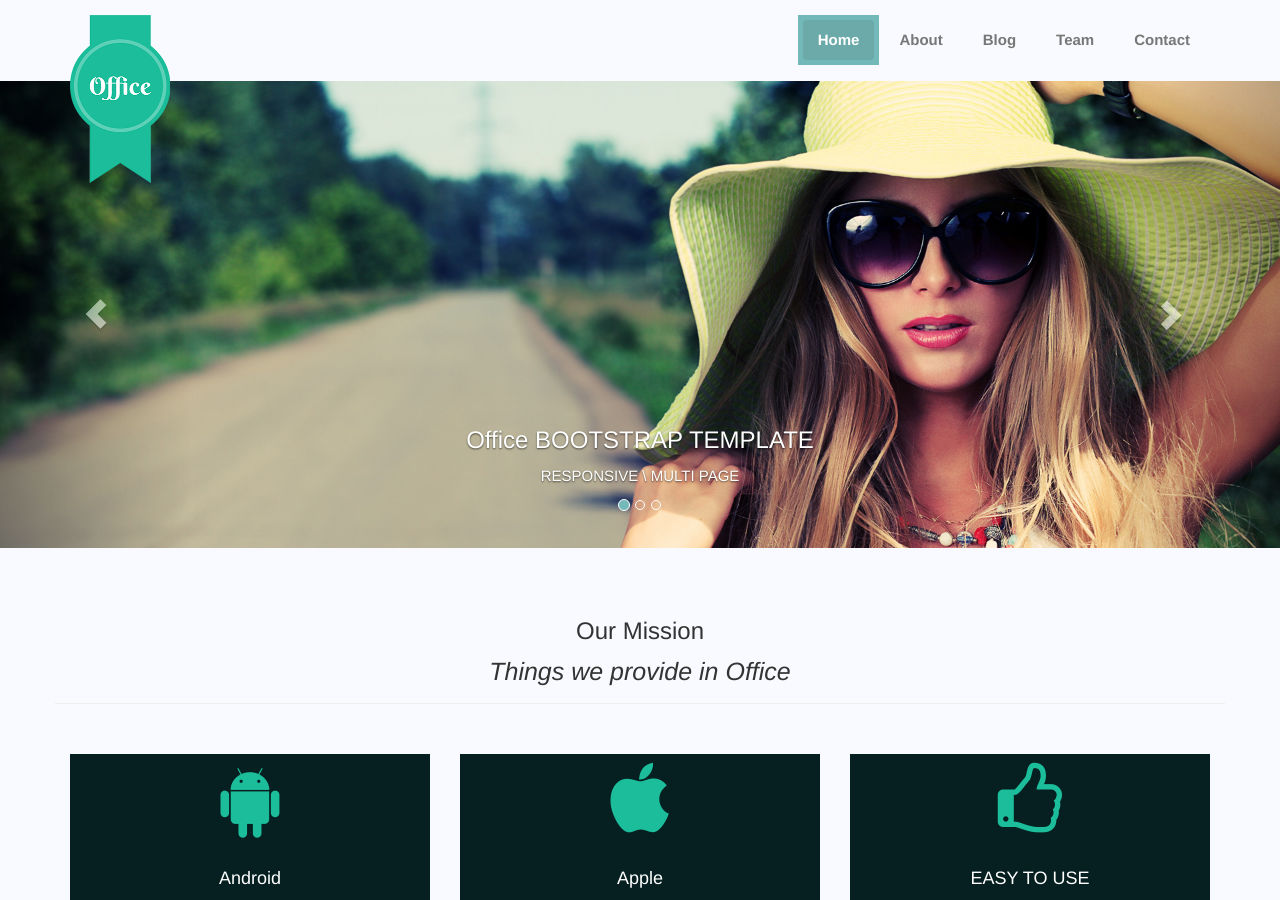
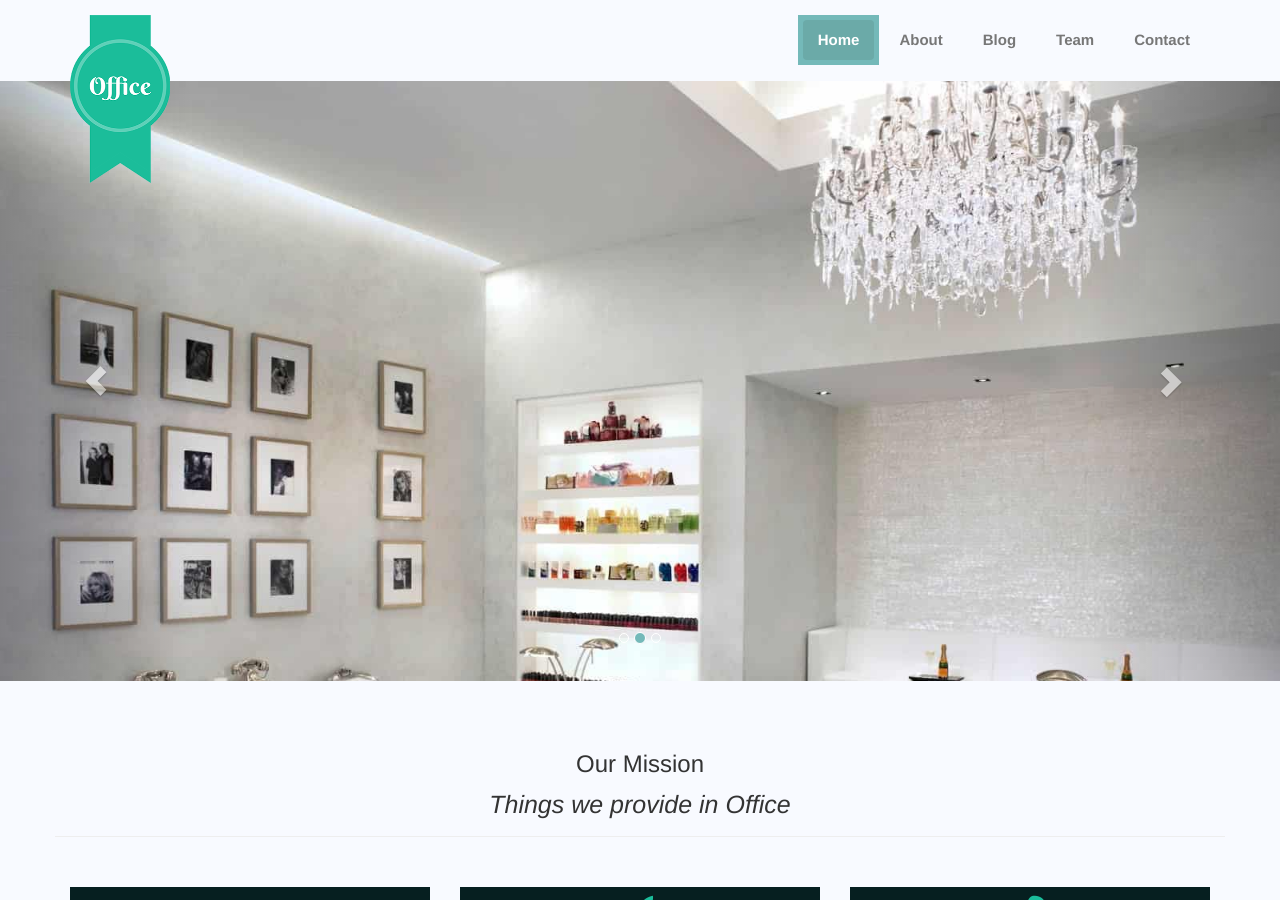
Before and after one commit to melvinchng/business-jekyll-theme, a Jekyll site: the page built from index.html, in a window 1280 px wide and 900 px high. Built offline with Jekyll 4.4.1, drawn with Linux system fonts in a browser that asks for light colours.

Commit message:
websire edits for customer

```diff
--- a/_layouts/home_style.html
+++ b/_layouts/home_style.html
@@ -23,7 +23,7 @@
                     <div class="carousel-inner" role="listbox">
                         <!-- Begin Slide 1 -->
                         <div class="item active">
-                            <img src="{{base}}/assets/img/slider/slide2.jpg" height="400" alt="Image of first carousel">
+                            <img src="{{base}}/assets/img/slider/slide11.jpg" height="400" alt="Image of first carousel">
                             <div class="carousel-caption">
                                 <h3 class="carousel-title hidden-xs">Office BOOTSTRAP TEMPLATE</h3>
                                 <p class="carousel-body">RESPONSIVE \ MULTI PAGE</p>
@@ -33,7 +33,7 @@
 
                         <!-- Begin Slide 2 -->
                         <div class="item">
-                            <img src="{{base}}/assets/img/slider/slide4.jpg" height="400" alt="Image of second carousel">
+                            <img src="{{base}}/assets/img/slider/slide12.jpg" height="400" alt="Image of second carousel">
                             <div class="carousel-caption">
                                 <h3 class="carousel-title hidden-xs">EASY TO CUSTOMIZE</h3>
                                 <p class="carousel-body">BEAUTIFUL \ CLEAN \ MINIMAL</p>
```
Also changed, not shown: Gemfile.lock, assets/img/slider/slide11.jpg (added), assets/img/slider/slide12.jpg (added).
